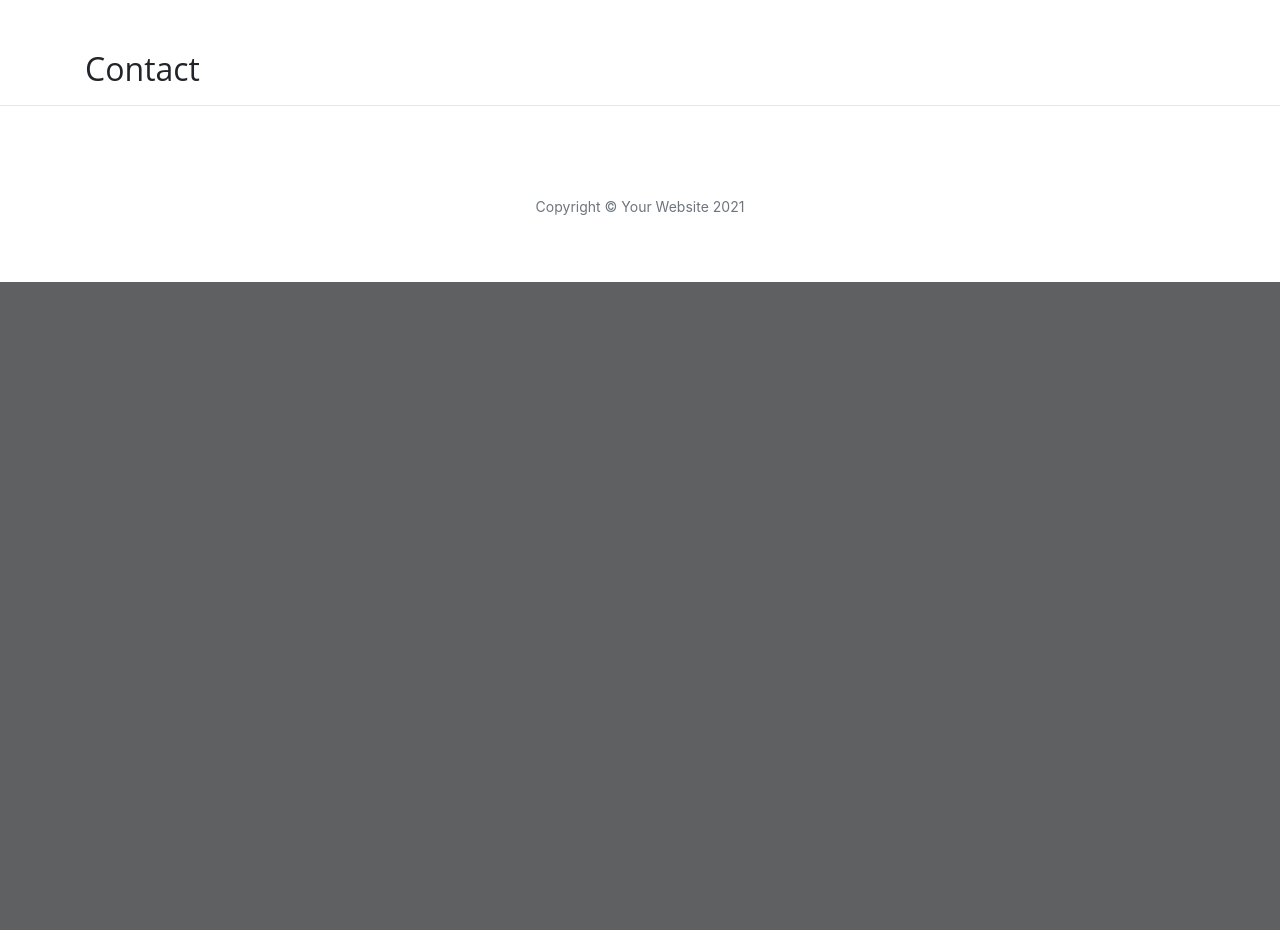
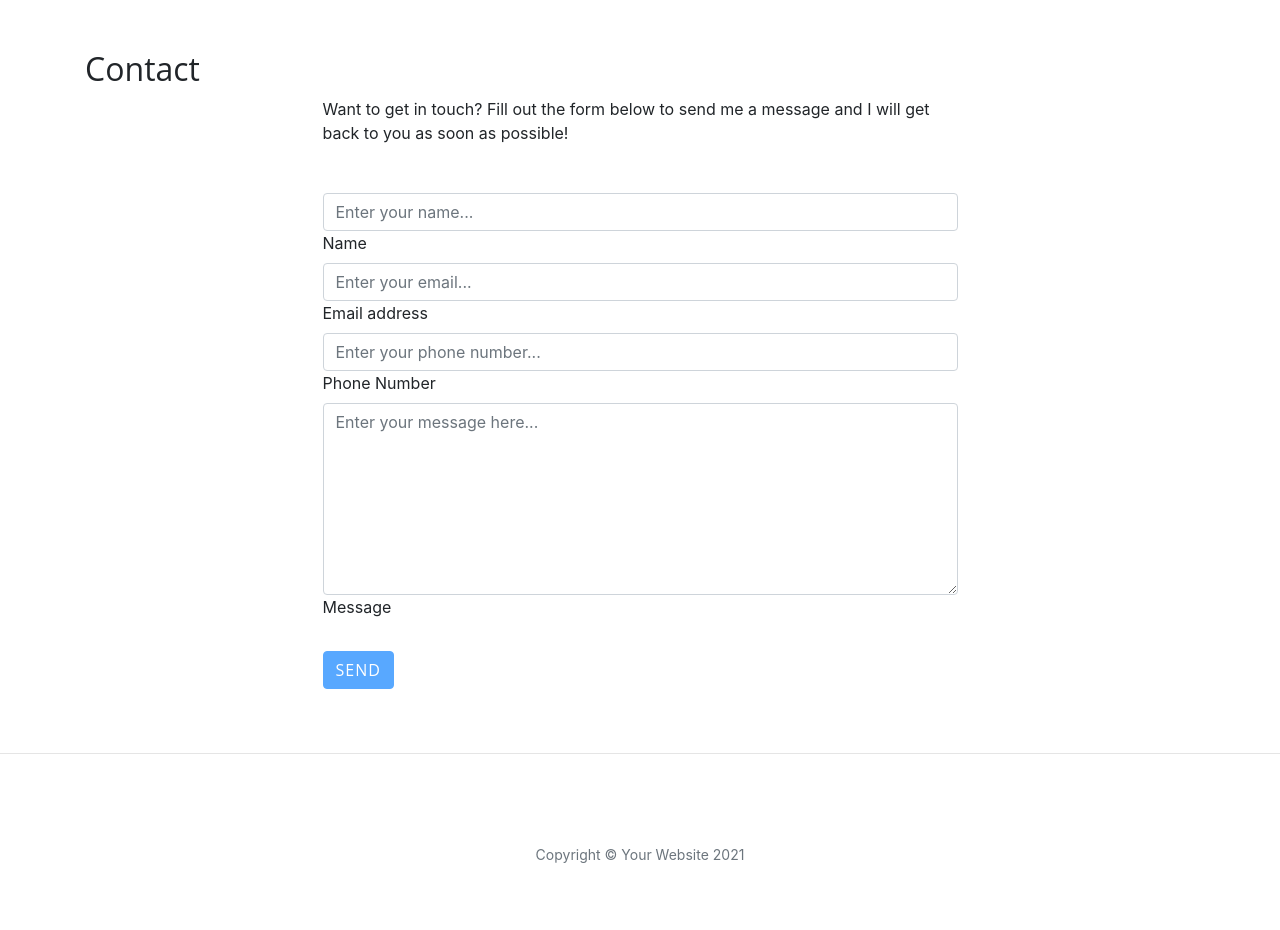
Before and after one commit to niekados/FLASK-The-Hobbit-fan-pg, a Flask app: page /contact in a window 1280 px wide. Shown: the part 532-1462 px from the top of the page. Before the commit the page ends 814 px from the top, so only its background shows below. Run offline with Flask 2, Linux system fonts and the light colour scheme; some libraries are stand-ins or nearby versions.

Commit message:
add contact form template, added POST method

```diff
--- a/run.py
+++ b/run.py
@@ -1,6 +1,6 @@
 import os
 import json
-from flask import Flask, render_template
+from flask import Flask, render_template, request
 
 
 app = Flask(__name__)
@@ -29,8 +29,13 @@ def about_member(member_name):
     return render_template("member.html", member=member)
 
 
-@app.route("/contact")
+@app.route("/contact", methods=["GET", "POST"])
 def contact():
+    if request.method == "POST":
+        # print(request.form)   gets all form details
+        # print(request.form.get("name")) gets name from form
+        print(request.form.get("name"))
+        print(request.form["email"])  #or you can just get the key, this is preffered method as it will avoid error in case no email was submitted
     return render_template("contact.html", page_title="Contact")
 
 
--- a/templates/contact.html
+++ b/templates/contact.html
@@ -1,4 +1,66 @@
 {% extends "base.html" %}
 {% block content %}
     <h2>{{ page_title }}</h2>
+
+    <div class="row gx-4 gx-lg-5 justify-content-center">
+        <div class="col-md-10 col-lg-8 col-xl-7">
+            <p>Want to get in touch? Fill out the form below to send me a message and I will get back to you as soon as
+                possible!</p>
+            <div class="my-5">
+                <form method="POST" name="sentMessage" id="contactForm" novalidate>
+                    <div class="form-floating">
+                        <input class="form-control" id="name" name="name" type="text" placeholder="Enter your name..."
+                            required />
+                        <label for="name">Name</label>
+                        <div class="invalid-feedback" >A name is required.</div>
+                    </div>
+                    <div class="form-floating">
+                        <input class="form-control" id="email" name="email" type="email" placeholder="Enter your email..."
+                            required />
+                        <label for="email">Email address</label>
+                        <div class="invalid-feedback" >An email is required.</div>
+                        <div class="invalid-feedback" >Email is not valid.</div>
+                    </div>
+                    <div class="form-floating">
+                        <input class="form-control" id="phone" name="phone" type="tel" placeholder="Enter your phone number..."
+                            required />
+                        <label for="phone">Phone Number</label>
+                        <div class="invalid-feedback" >A phone number is required.
+                        </div>
+                    </div>
+                    <div class="form-floating">
+                        <textarea class="form-control" id="message" name="message" placeholder="Enter your message here..."
+                            style="height: 12rem" required></textarea>
+                        <label for="message">Message</label>
+                        <div class="invalid-feedback" >A message is required.</div>
+                    </div>
+                    <br />
+                    <!-- Submit success message-->
+                    <!---->
+                    <!-- This is what your users will see when the form-->
+                    <!-- has successfully submitted-->
+                    <div class="d-none" id="submitSuccessMessage">
+                        <div class="text-center mb-3">
+                            <div class="fw-bolder">Form submission successful!</div>
+                            To activate this form, sign up at
+                            <br />
+                            <a
+                                href="https://startbootstrap.com/solution/contact-forms">https://startbootstrap.com/solution/contact-forms</a>
+                        </div>
+                    </div>
+                    <!-- Submit error message-->
+                    <!---->
+                    <!-- This is what your users will see when there is-->
+                    <!-- an error submitting the form-->
+                    <div class="d-none" id="submitErrorMessage">
+                        <div class="text-center text-danger mb-3">Error sending message!</div>
+                    </div>
+                    <!-- Submit Button-->
+                    <button class="btn btn-primary text-uppercase disabled" id="submitButton"
+                        type="submit">Send</button>
+                </form>
+            </div>
+        </div>
+    </div>
+
 {% endblock %}
```
